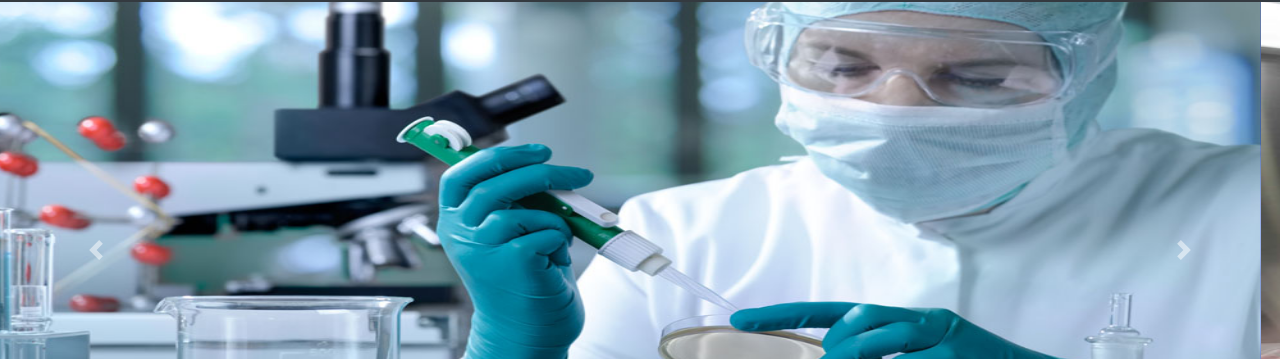
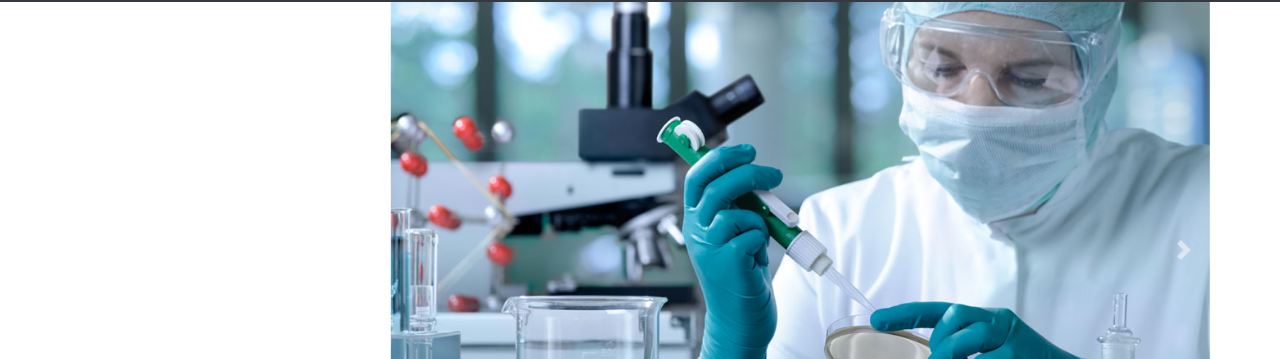
Before and after one commit to wilsonsujames/mergepractice, a plain HTML site: page index.html in a window 1280 px wide. Shown: the part 54-413 px from the top of the page. Drawn offline with nearby package versions, Linux system fonts and the light colour scheme.

Commit message:
img modify

```diff
--- a/carousel.css
+++ b/carousel.css
@@ -27,14 +27,14 @@ body {
 
 /* Declare heights because of positioning of img element */
 .carousel-item {
-  height: 32rem;
-  background-color: blue;
+      height: 32rem;
+  background-color: white;
 }
 .carousel-item > img {
+  left: 32%;
+  top: 0;
   position: absolute;
-  top: 0;
-  left: 0;
-  min-width: 100%;
+  min-width: 50%;
   height: 32rem;
 }
 
--- a/index.html
+++ b/index.html
@@ -84,7 +84,7 @@
             <img class="third-slide" src="biotech3.jpg"
                  alt="Third slide">
             <div class="container">
-              <div class="carousel-caption ">
+              <div class="carousel-caption text-left ">
                 <h1>LAB AIOT</h1>
                 <p></p>
 
```
